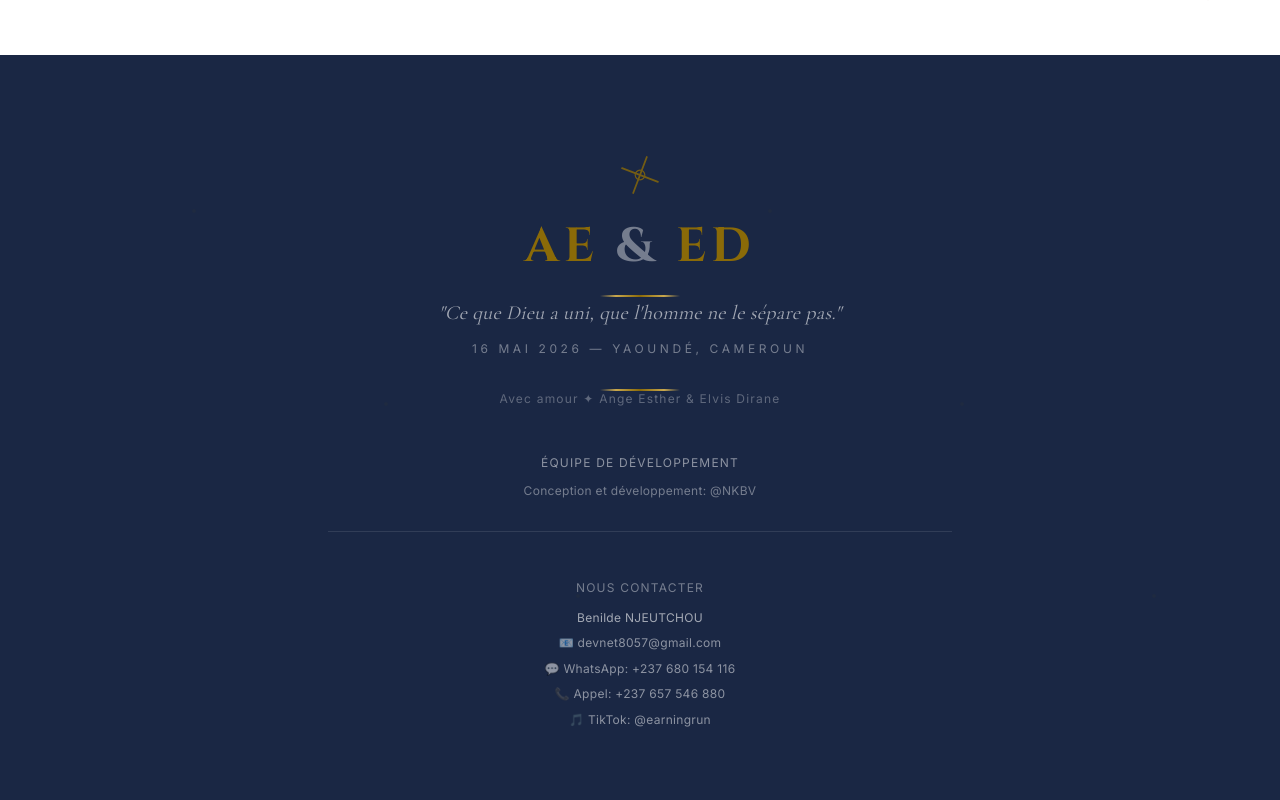
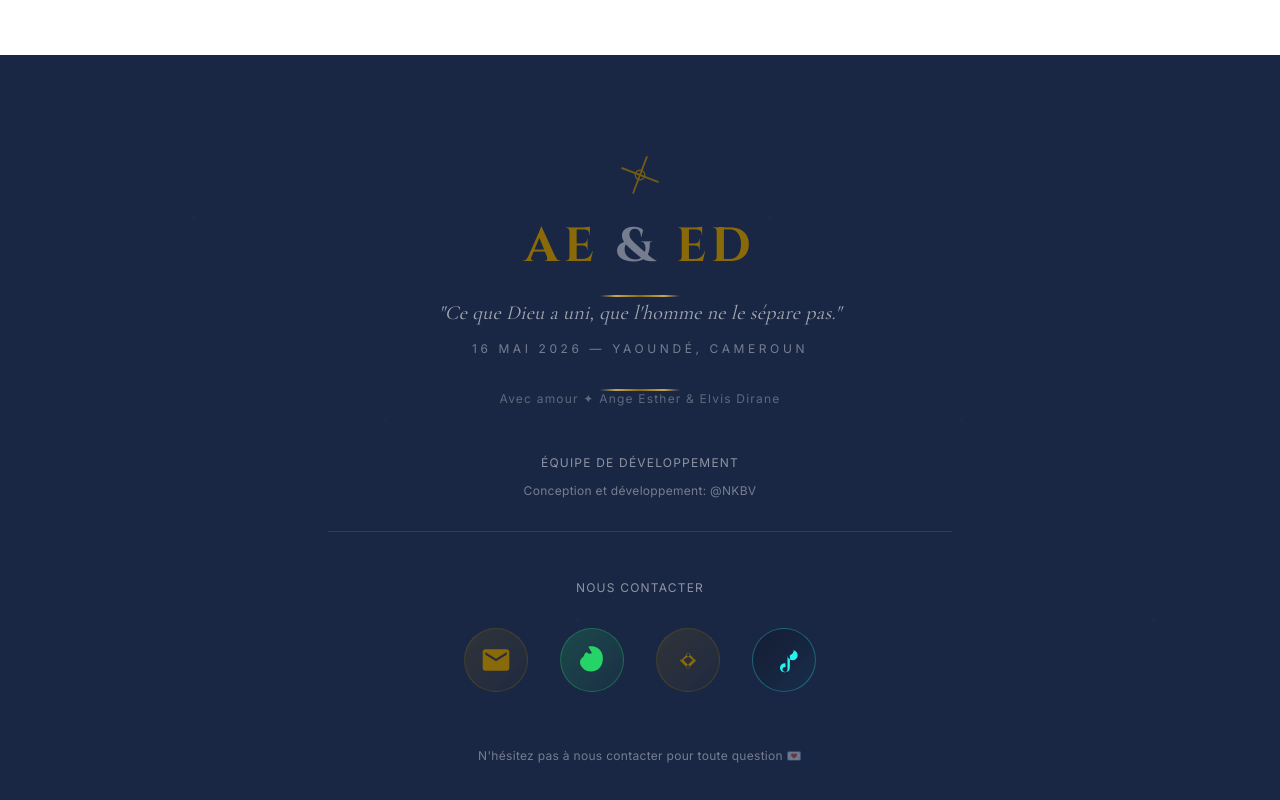
Before and after one commit to DevNet8057/le-ciel-ouvert, a Next.js app: page / in a window 1280 px wide. Shown: the part 11178-11978 px from the top of the page. Built offline with nearby package versions, Linux system fonts and the light colour scheme.

Commit message:
✨ Feat: Footer contact avec icônes animées (Email, WhatsApp, Téléphone, TikTok)

```diff
--- a/src/components/layout/Footer.tsx
+++ b/src/components/layout/Footer.tsx
@@ -1,7 +1,16 @@
 "use client";
 import DecorativeCross from "@/components/ui/DecorativeCross";
 import ScrollReveal from "@/components/ui/ScrollReveal";
-import { fadeInUp } from "@/lib/animations";
+import { fadeInUp, staggerContainer } from "@/lib/animations";
+import { motion } from "framer-motion";
+
+interface ContactLink {
+  id: string;
+  icon: React.ReactNode;
+  label: string;
+  href: string;
+  color: string;
+}
 
 export default function Footer() {
   return (
@@ -59,43 +68,129 @@ export default function Footer() {
             </p>
           </div>
 
-          {/* Contact Section - Petit texte en bas */}
+          {/* Contact Section - Icônes Animées */}
           <div className="text-center">
-            <h4 className="font-inter text-white/40 text-xs uppercase tracking-widest mb-3">
+            <h4 className="font-inter text-white/50 text-xs uppercase tracking-widest mb-8">
               Nous Contacter
             </h4>
-            <div className="font-inter text-white/50 text-xs space-y-1.5 leading-relaxed">
-              <p className="text-white/60">Benilde NJEUTCHOU</p>
 
+            {/* Icônes de Contact */}
+            <motion.div
+              className="flex flex-wrap justify-center gap-6 md:gap-8"
+              variants={staggerContainer}
+              initial="hidden"
+              whileInView="visible"
+              viewport={{ once: true }}
+            >
               {/* Email */}
-              <a
-                href="mailto:devnet8057@gmail.com"
-                className="block hover:text-[#D4AF37] transition-colors"
+              <motion.a
+                href="mailto:megaptcheloweelvisdirane@gmail.com"
+                variants={fadeInUp}
+                whileHover={{ scale: 1.15, y: -8 }}
+                whileTap={{ scale: 0.95 }}
+                className="group relative flex flex-col items-center gap-2"
+                title="Envoyer un email"
               >
-                📧 devnet8057@gmail.com
-              </a>
+                {/* Icône Email */}
+                <motion.div className="relative w-16 h-16 flex items-center justify-center rounded-full bg-gradient-to-br from-[#8a6a08]/20 to-[#8a6a08]/5 border border-[#8a6a08]/30 group-hover:border-[#8a6a08]/60 transition-all duration-300">
+                  <svg
+                    className="w-8 h-8 text-[#8a6a08] group-hover:text-[#D4AF37] transition-colors"
+                    fill="currentColor"
+                    viewBox="0 0 24 24"
+                  >
+                    <path d="M20 4H4c-1.1 0-1.99.9-1.99 2L2 18c0 1.1.9 2 2 2h16c1.1 0 2-.9 2-2V6c0-1.1-.9-2-2-2zm0 4l-8 5-8-5V6l8 5 8-5v2z" />
+                  </svg>
+                </motion.div>
+                {/* Label hover */}
+                <span className="text-xs font-inter text-white/50 group-hover:text-[#8a6a08] transition-colors opacity-0 group-hover:opacity-100">
+                  Email
+                </span>
+              </motion.a>
 
-              {/* WhatsApp & Téléphone */}
-              <a
+              {/* WhatsApp */}
+              <motion.a
                 href="https://wa.me/237680154116"
                 target="_blank"
                 rel="noopener noreferrer"
-                className="block hover:text-[#D4AF37] transition-colors"
+                variants={fadeInUp}
+                whileHover={{ scale: 1.15, y: -8 }}
+                whileTap={{ scale: 0.95 }}
+                className="group relative flex flex-col items-center gap-2"
+                title="Contacter sur WhatsApp"
               >
-                💬 WhatsApp: +237 680 154 116
-              </a>
-              <p>📞 Appel: +237 657 546 880</p>
+                {/* Icône WhatsApp */}
+                <motion.div className="relative w-16 h-16 flex items-center justify-center rounded-full bg-gradient-to-br from-[#25D366]/20 to-[#25D366]/5 border border-[#25D366]/30 group-hover:border-[#25D366]/60 transition-all duration-300">
+                  <svg
+                    className="w-8 h-8 text-[#25D366] group-hover:text-[#25D366] transition-colors"
+                    fill="currentColor"
+                    viewBox="0 0 24 24"
+                  >
+                    <path d="M17.472 14.382c-.297-.149-1.758-.867-2.03-.967-.272-.099-.471-.148-.67.15-.197.297-.767.966-.94 1.164-.173.199-.347.223-.644.075-.297-.149-1.255-.463-2.39-1.475-.883-.788-1.48-1.761-1.653-2.059-.173-.297-.018-.458.13-.606.134-.133.297-.347.446-.52.149-.174.198-.298.298-.497.099-.198.05-.371-.025-.52-.075-.149-.669-1.612-.916-2.207-.242-.579-.487-.5-.67-.51-.173-.008-.371 0-.57 0-.198 0-.52.074-.792.372-.272.297-1.04 1.016-1.04 2.479 0 1.462 1.065 2.875 1.213 3.074.149.198 2.096 3.2 5.076 4.487.709.306 1.262.489 1.694.625.712.227 1.36.195 1.871.118.571-.085 1.758-.719 2.006-1.413.248-.694.248-1.289.173-1.413-.074-.124-.272-.198-.57-.347m-5.421-7.403h-.004a9.87 9.87 0 00-4.859 1.273c-1.531.86-2.771 2.047-3.623 3.443-1.686 2.772.677 6.396 3.508 7.978 1.439.733 2.989 1.039 4.574.976 1.486-.058 2.871-.42 4.038-1.078 1.701-1.035 2.981-2.626 3.74-4.605.759-1.979.938-4.143.547-6.378-.41-2.303-1.737-4.303-3.74-5.574-2.016-1.28-4.583-1.598-6.985-1.035z" />
+                  </svg>
+                </motion.div>
+                {/* Label hover */}
+                <span className="text-xs font-inter text-white/50 group-hover:text-[#25D366] transition-colors opacity-0 group-hover:opacity-100">
+                  WhatsApp
+                </span>
+              </motion.a>
+
+              {/* Téléphone */}
+              <motion.a
+                href="tel:+237657546880"
+                variants={fadeInUp}
+                whileHover={{ scale: 1.15, y: -8 }}
+                whileTap={{ scale: 0.95 }}
+                className="group relative flex flex-col items-center gap-2"
+                title="Appeler directement"
+              >
+                {/* Icône Téléphone */}
+                <motion.div className="relative w-16 h-16 flex items-center justify-center rounded-full bg-gradient-to-br from-[#8a6a08]/20 to-[#8a6a08]/5 border border-[#8a6a08]/30 group-hover:border-[#8a6a08]/60 transition-all duration-300">
+                  <svg
+                    className="w-8 h-8 text-[#8a6a08] group-hover:text-[#D4AF37] transition-colors"
+                    fill="currentColor"
+                    viewBox="0 0 24 24"
+                  >
+                    <path d="M17.707 12.293l-5.293-5.293a1 1 0 00-1.414 1.414L15.586 12l-4.586 4.586a1 1 0 001.414 1.414l5.293-5.293a1 1 0 000-1.414zM6.707 12.293l5.293-5.293a1 1 0 011.414 1.414L8.414 12l4.586 4.586a1 1 0 01-1.414 1.414l-5.293-5.293a1 1 0 010-1.414z" />
+                  </svg>
+                </motion.div>
+                {/* Label hover */}
+                <span className="text-xs font-inter text-white/50 group-hover:text-[#8a6a08] transition-colors opacity-0 group-hover:opacity-100">
+                  Appel
+                </span>
+              </motion.a>
 
               {/* TikTok */}
-              <a
-                href="https://www.tiktok.com/@benildenjeutchou"
+              <motion.a
+                href="https://www.tiktok.com/@earningrun"
                 target="_blank"
                 rel="noopener noreferrer"
-                className="block hover:text-[#D4AF37] transition-colors"
+                variants={fadeInUp}
+                whileHover={{ scale: 1.15, y: -8 }}
+                whileTap={{ scale: 0.95 }}
+                className="group relative flex flex-col items-center gap-2"
+                title="Suivre sur TikTok"
               >
-                🎵 TikTok: @earningrun
-              </a>
-            </div>
+                {/* Icône TikTok */}
+                <motion.div className="relative w-16 h-16 flex items-center justify-center rounded-full bg-gradient-to-br from-[#000000]/20 to-[#25F4EE]/5 border border-[#25F4EE]/30 group-hover:border-[#25F4EE]/60 transition-all duration-300">
+                  <svg
+                    className="w-8 h-8 text-[#25F4EE] group-hover:text-white transition-colors"
+                    fill="currentColor"
+                    viewBox="0 0 24 24"
+                  >
+                    <path d="M19.321 5.562a5.122 5.122 0 01-2.922 2.922v9.075a3.745 3.745 0 01-7.419.553 3.75 3.75 0 013.75-3.75c.141 0 .281.01.416.025v2.893a1.26 1.26 0 01-.416-.066 1.875 1.875 0 10.016 3.75 1.875 1.875 0 001.875-1.875V8.484a3.747 3.747 0 003.75 3.75 3.75 3.75 0 00.5-7.48v.008z" />
+                  </svg>
+                </motion.div>
+                {/* Label hover */}
+                <span className="text-xs font-inter text-white/50 group-hover:text-[#25F4EE] transition-colors opacity-0 group-hover:opacity-100">
+                  TikTok
+                </span>
+              </motion.a>
+            </motion.div>
+
+            {/* Texte contact optionnel */}
+            <p className="font-inter text-white/40 text-xs mt-8">
+              N'hésitez pas à nous contacter pour toute question 💌
+            </p>
           </div>
         </ScrollReveal>
       </div>
```
